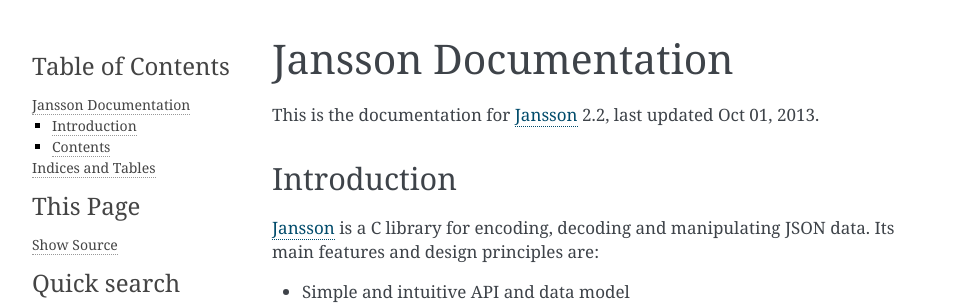
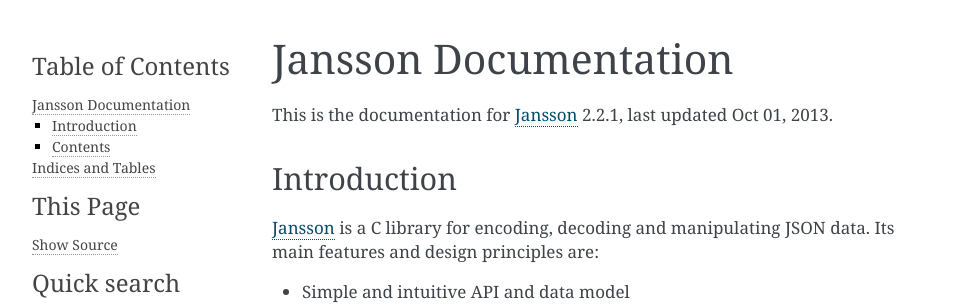
Before and after one commit to JingweiLiuis/jansson, a Sphinx documentation site: the page built from doc/index.rst, in a window 1280 px wide. Shown: the top 305 px of the page, without its empty margins (148-1102 px from the left). Built offline with Sphinx 7.4.7, drawn with Linux system fonts in a browser that asks for light colours.

Commit message:
jansson 2.2.1

```diff
--- a/doc/conf.py
+++ b/doc/conf.py
@@ -48,9 +48,9 @@ copyright = u'2009-2011, Petri Lehtinen'
 # built documents.
 #
 # The short X.Y version.
-version = '2.2'
+version = '2.2.1'
 # The full version, including alpha/beta/rc tags.
-release = '2.2'
+release = version
 
 # The language for content autogenerated by Sphinx. Refer to documentation
 # for a list of supported languages.
```
Also changed, not shown: 4 other files.
